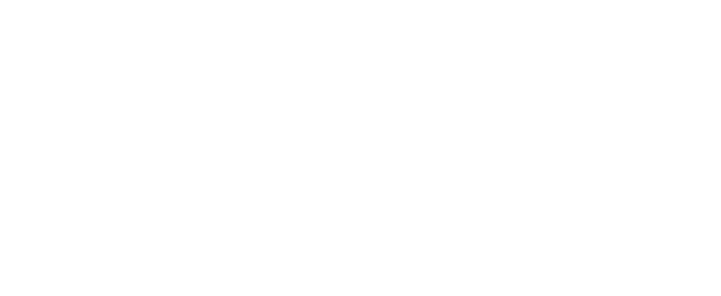
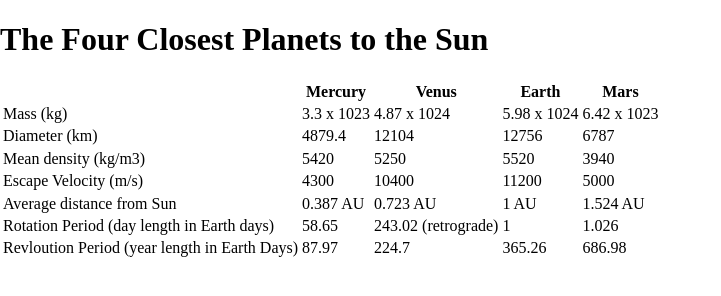
Before and after one commit to AmeenAbd/itmd361-lab5, a plain HTML site: page index.html in a window 1280 px wide. Shown: the whole page, without its empty margins (0-721 px from the left). Drawn offline with Linux system fonts and the light colour scheme.

Commit message:
added table and all planets data

```diff
--- a/index.html
+++ b/index.html
@@ -2,11 +2,69 @@
 <html lang="en" dir="ltr">
   <head>
     <meta charset="utf-8">
-    <title>Lab 5</title>
+    <title>Closest Planets to Sun</title>
     <link rel="stylesheet" href="css/reset.css">
     <link rel="stylesheet" href="css/style.css">
   </head>
   <body>
-
+    <h1>The Four Closest Planets to the Sun</h1>
+    <table>
+      <tr>
+        <th> </th>
+        <th>Mercury</th>
+        <th>Venus</th>
+        <th>Earth</th>
+        <th>Mars</th>
+      </tr>
+      <tr>
+        <td>Mass (kg)</td>
+        <td>3.3 x 10<span class="super">23</span></td>
+        <td>4.87 x 10<span class="super">24</span></td>
+        <td>5.98 x 10<span class="super">24</span></td>
+        <td>6.42 x 10<span class="super">23</span></td>
+      </tr>
+      <tr>
+        <td>Diameter (km)</td>
+        <td>4879.4</td>
+        <td>12104</td>
+        <td>12756</td>
+        <td>6787</td>
+      </tr>
+      <tr>
+        <td>Mean density (kg/m3)</td>
+        <td>5420</td>
+        <td>5250</td>
+        <td>5520</td>
+        <td>3940</td>
+      </tr>
+      <tr>
+        <td>Escape Velocity (m/s)</td>
+        <td>4300</td>
+        <td>10400</td>
+        <td>11200</td>
+        <td>5000</td>
+      </tr>
+      <tr>
+        <td>Average distance from Sun</td>
+        <td>0.387 AU</td>
+        <td>0.723 AU</td>
+        <td>1 AU</td>
+        <td>1.524 AU</td>
+      </tr>
+      <tr>
+        <td>Rotation Period (day length in Earth days)</td>
+        <td>58.65</td>
+        <td>243.02 (retrograde)</td>
+        <td>1</td>
+        <td>1.026</td>
+      </tr>
+      <tr>
+        <td>Revloution Period (year length in Earth Days)</td>
+        <td>87.97</td>
+        <td>224.7</td>
+        <td>365.26</td>
+        <td>686.98</td>
+      </tr>
+    </table>
   </body>
 </html>
```
